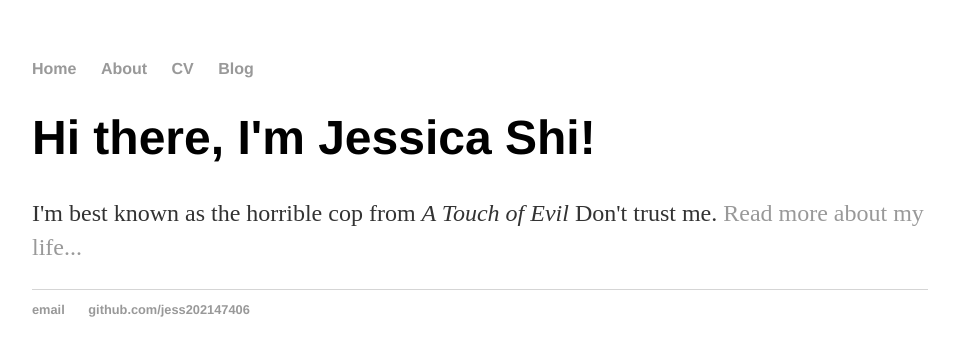
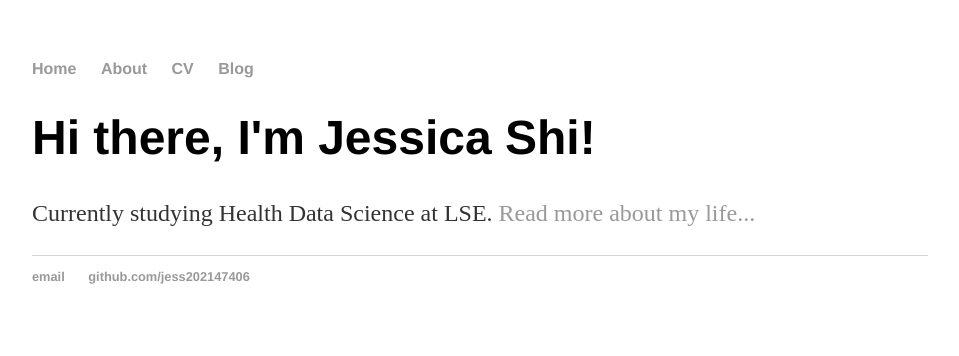
Before and after one commit to jess202147406/jess202147406.github.io, a Jekyll site: the page built from index.html, in a window 1280 px wide. Shown: the top 356 px of the page, without its empty margins (160-1119 px from the left). Built offline with Jekyll 4.4.1, drawn with Linux system fonts in a browser that asks for light colours.

Commit message:
Update index.html

```diff
--- a/index.html
+++ b/index.html
@@ -4,5 +4,5 @@ title: Jessica Shi
 ---
 <div class="blurb">
 	<h1>Hi there, I'm Jessica Shi!</h1>
-	<p>I'm best known as the horrible cop from <em>A Touch of Evil</em> Don't trust me. <a href="/about">Read more about my life...</a></p>
+	<p> Currently studying Health Data Science at LSE. <a href="/about">Read more about my life...</a></p>
 </div><!-- /.blurb -->
```
